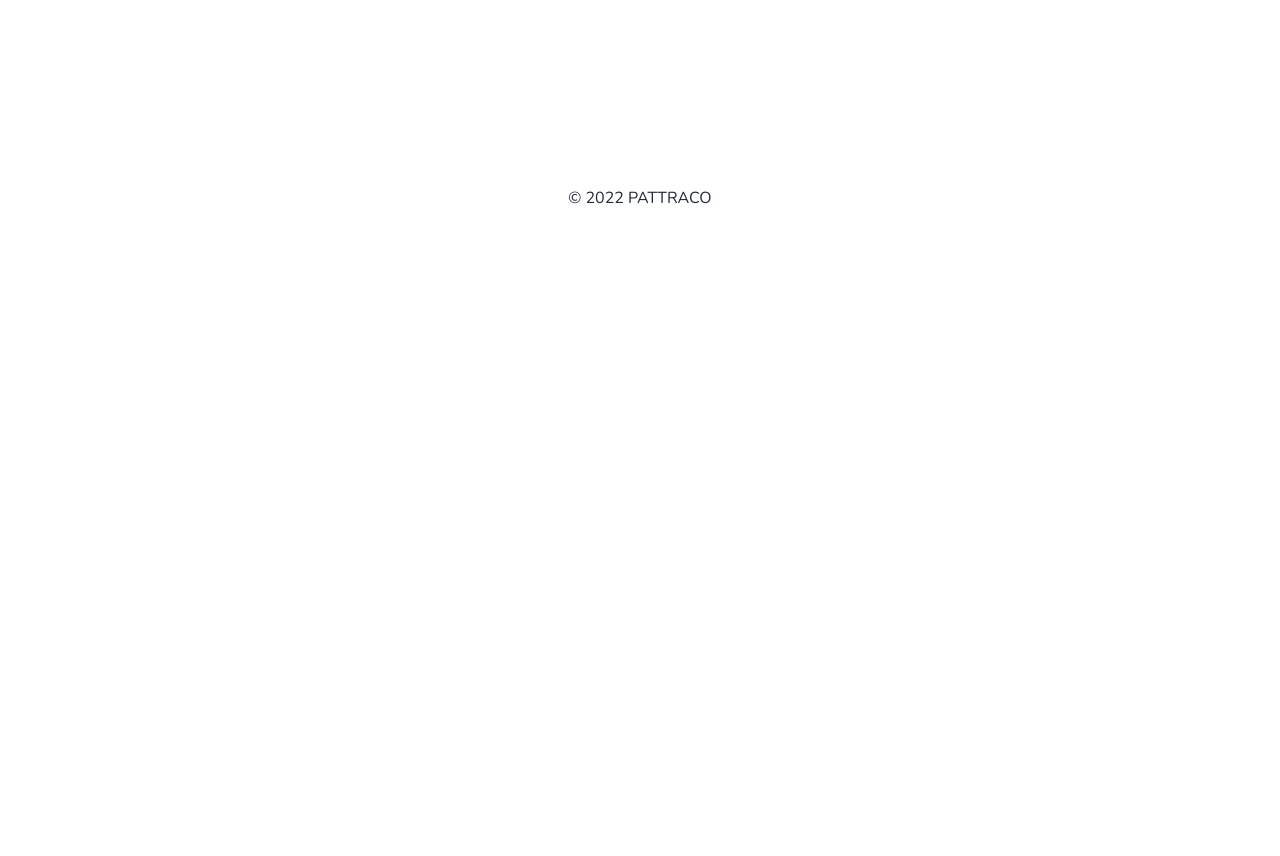
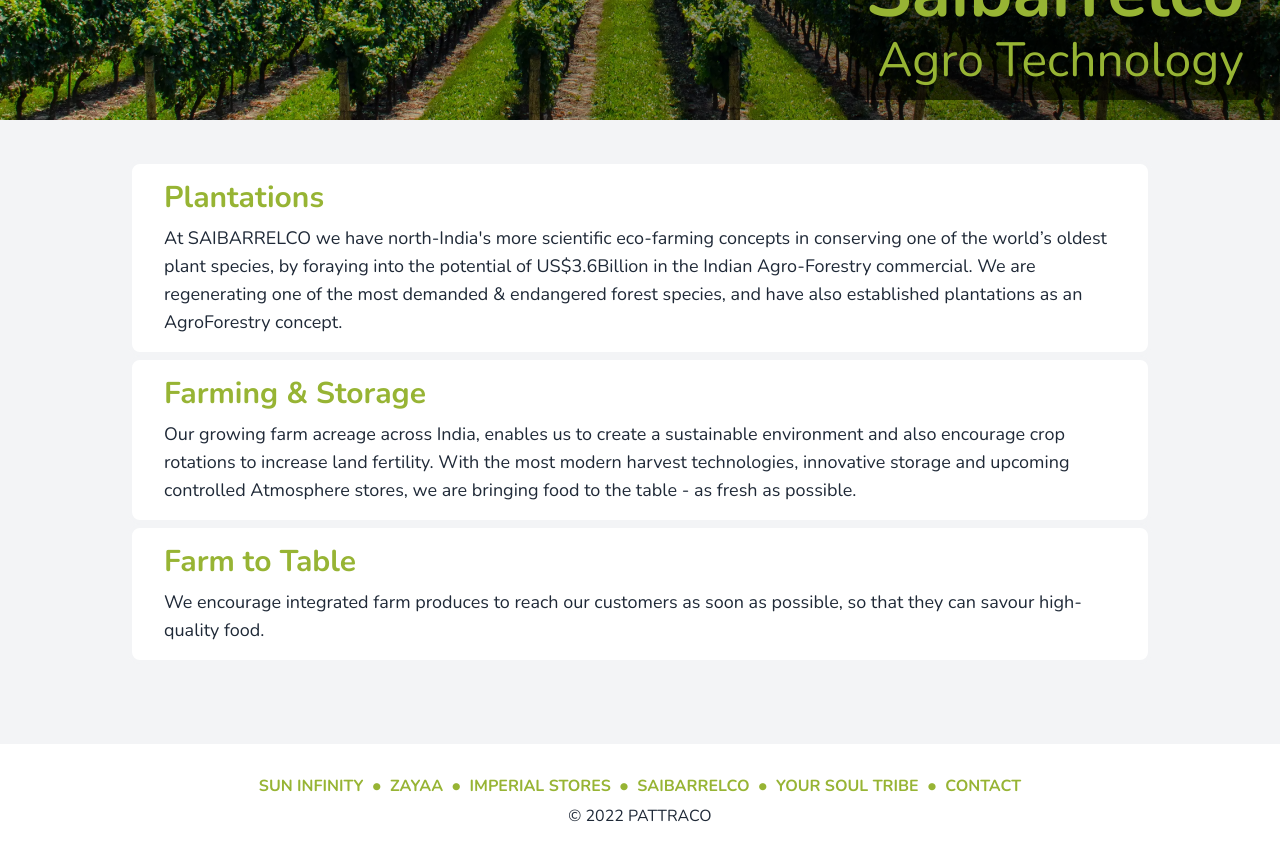
Before and after one commit to iampawan31/pattraco, a Next.js app: page /contact in a window 1280 px wide. Before the commit this address had no page. Shown: the part 680-1536 px from the top of the page. Before the commit the page ends 900 px from the top, so only its background shows below. Built offline with nearby package versions, Linux system fonts and the light colour scheme.

Commit message:
Added UI Changes

```diff
--- a/components/ContentSectionCard.jsx
+++ b/components/ContentSectionCard.jsx
@@ -4,7 +4,7 @@ const ContentSectionCard = ({ mainTitle, content }) => {
   return (
     <div className="w-full py-4 px-4 md:px-8 bg-white border-4 rounded-xl border-gray-100">
       <div>
-        <h2 className="text-3xl font-semibold">{mainTitle}</h2>
+        <h2 className="text-3xl text-primary font-semibold">{mainTitle}</h2>
         <p className="mt-2 text-lg">{content}</p>
       </div>
     </div>
--- a/components/Footer.jsx
+++ b/components/Footer.jsx
@@ -1,7 +1,56 @@
+import Link from 'next/link'
+
 const Footer = () => {
   const currentYear = new Date().getFullYear()
   return (
-    <div className="w-full h-11 flex justify-center items-center uppercase">
+    <div className="w-full h-full md:h-28 space-y-6 md:space-y-1 flex flex-col justify-center items-center uppercase py-10">
+      <div className="flex w-full justify-center flex-col md:flex-row items-center space-y-2 md:space-y-0 space-x-0 md:space-x-2 h-full md:h-12">
+        <Link href="/sun-infinity">
+          <a className="text-primary hover:border-b-2 hover:border-primary transition h-6 font-semibold text-xl md:text-base ">
+            Sun Infinity
+          </a>
+        </Link>
+        <div className="text-primary hidden md:block font-semibold text-xl">
+          •
+        </div>
+        <Link href="/zayaa">
+          <a className="text-primary hover:border-b-2 hover:border-primary transition h-6 font-semibold text-xl md:text-base ">
+            Zayaa
+          </a>
+        </Link>
+        <div className="text-primary hidden md:block font-semibold text-xl">
+          •
+        </div>
+        <Link href="/imperial-stores">
+          <a className="text-primary hover:border-b-2 hover:border-primary transition h-6 font-semibold text-xl md:text-base ">
+            Imperial Stores
+          </a>
+        </Link>
+        <div className="text-primary hidden md:block font-semibold text-xl">
+          •
+        </div>
+        <Link href="/saibarrelco">
+          <a className="text-primary hover:border-b-2 hover:border-primary transition h-6 font-semibold text-xl md:text-base ">
+            Saibarrelco
+          </a>
+        </Link>
+        <div className="text-primary hidden md:block font-semibold text-xl">
+          •
+        </div>
+        <Link href="/your-soul-tribe">
+          <a className="text-primary hover:border-b-2 hover:border-primary transition h-6 font-semibold text-xl md:text-base ">
+            Your Soul Tribe
+          </a>
+        </Link>
+        <div className="text-primary hidden md:block font-semibold text-xl">
+          •
+        </div>
+        <Link href="/contact">
+          <a className="text-primary hover:border-b-2 hover:border-primary transition h-6 font-semibold text-xl md:text-base ">
+            Contact
+          </a>
+        </Link>
+      </div>
       <div> &#169; {currentYear} Pattraco</div>
     </div>
   )
--- a/components/HeroSection.jsx
+++ b/components/HeroSection.jsx
@@ -33,12 +33,14 @@ const HeroSection = ({ imageSrc, mainTitle, subTitle }) => {
         z-30
         font-extralight"
         />
-        <div className="absolute z-40 w-full md:w-fit left-0 md:left-auto flex md:flex-col items-center md:items-end bottom-0 md:bottom-0 md:right-0 bg-opacity-70 md:bg-opacity-60 bg-white  md:rounded-tl-xl px-2 md:px-4 py-1 md:py-4 md:text-right">
-          <div className="hidden md:flex text-3xl md:text-7xl md:mb-2 font-bold">
+        <div className="absolute z-40 w-full md:w-fit left-0 md:left-auto flex md:flex-col items-center md:items-end bottom-0 md:bottom-5 md:right-5 bg-opacity-70 md:bg-opacity-60 bg-black  md:rounded-xl px-2 md:px-4 py-1 md:py-4 md:text-right">
+          <div className="hidden md:flex text-3xl md:text-7xl md:mb-2 font-bold text-primary">
             {mainTitle}
           </div>
-          <div className="hidden md:flex text-3xl md:text-5xl">{subTitle}</div>
-          <div className="text-2xl md:hidden">
+          <div className="hidden md:flex text-3xl md:text-5xl text-primary">
+            {subTitle}
+          </div>
+          <div className="text-2xl md:hidden text-primary">
             {`${mainTitle} - ${subTitle}`}
           </div>
         </div>
--- a/components/Navbar.jsx
+++ b/components/Navbar.jsx
@@ -6,13 +6,13 @@ import { faEnvelope, faPhone } from '@fortawesome/free-solid-svg-icons'
 
 const Navbar = () => {
   return (
-    <nav className="h-14 sticky w-full z-50 bg-white top-0 border-b shadow md:border-none md:shadow-none">
+    <nav className="h-16 sticky w-full z-50 bg-white top-0 border-b shadow md:border-none md:shadow-none">
       <div className="container h-full mx-auto px-4 md:px-0">
         <div className="flex h-full justify-between content-center items-center">
           <div className="hidden md:block w-1/4"></div>
           <div className="w-1/2 md:w-1/4 flex justify-start md:justify-center">
             <Link href="/" passHref>
-              <div className="relative h-10 w-24 md:h-12 md:w-28 cursor-pointer">
+              <div className="relative h-12 w-24 md:h-12 md:w-24 cursor-pointer">
                 <Image
                   src={Logo}
                   layout="fill"
--- /dev/null
+++ b/pages/contact.jsx
@@ -0,0 +1,54 @@
+import Head from 'next/head'
+import { useEffect, useState } from 'react'
+import ContentSectionCard from '../components/ContentSectionCard'
+import HeroSection from '../components/HeroSection'
+import PaddingLayout from '../components/PaddingLayout'
+import agroBg from '../public/agro.webp'
+
+const Saibarrelco = () => {
+  const [sections, setSections] = useState(null)
+  const [isLoading, setLoading] = useState(false)
+
+  useEffect(() => {
+    setLoading(true)
+    fetch('api/saibarrelco')
+      .then((res) => res.json())
+      .then((data) => {
+        setSections(data.sections)
+        setLoading(false)
+      })
+  }, [])
+
+  return (
+    <div>
+      <Head>
+        <title>Contact - Pattraco</title>
+        <meta name="description" content="Generated by create next app" />
+        <link rel="icon" href="/favicon.png" />
+      </Head>
+      <main className="bg-gray-100">
+        <HeroSection
+          imageSrc={agroBg}
+          mainTitle="Saibarrelco"
+          subTitle="Agro Technology"
+        />
+        <div className="flex justify-center">
+          <div className="grid grid-cols-1 pt-4 md:pt-10 w-full max-w-5xl">
+            {!isLoading &&
+              sections &&
+              sections.map((section) => (
+                <ContentSectionCard
+                  key={section.id}
+                  mainTitle={section.mainTitle}
+                  content={section.content}
+                />
+              ))}
+          </div>
+        </div>
+        <PaddingLayout />
+      </main>
+    </div>
+  )
+}
+
+export default Saibarrelco
--- a/pages/index.jsx
+++ b/pages/index.jsx
@@ -47,8 +47,8 @@ export default function Home() {
 
   return (
     <div className="px-2 md:px-0">
-      <main className="w-full md:main-height-with-footer">
-        <div className="h-full grid grid-cols-1 sm:grid-cols-2 md:grid-cols-5">
+      <main className="w-full h-full">
+        <div className="h-full md:main-height-without-footer grid grid-cols-1 sm:grid-cols-2 md:grid-cols-5">
           {data.map(({ id, href, mainTitle, imageSrc, subTitle }) => (
             <Link key={id} href={href} passHref className="cursor-pointer">
               <HomeCard
--- a/styles/globals.css
+++ b/styles/globals.css
@@ -8,6 +8,6 @@
   }
 
   .main-height-without-footer {
-    height: calc(100vh - 56px);
+    height: calc(100vh - 64px);
   }
 }
--- a/tailwind.config.js
+++ b/tailwind.config.js
@@ -7,6 +7,9 @@ module.exports = {
   ],
   theme: {
     extend: {
+      colors: {
+        primary: '#97B434',
+      },
       fontFamily: {
         sans: ['Nunito', ...defaultTheme.fontFamily.sans],
       },
```
Also changed, not shown: public/logo.png.
